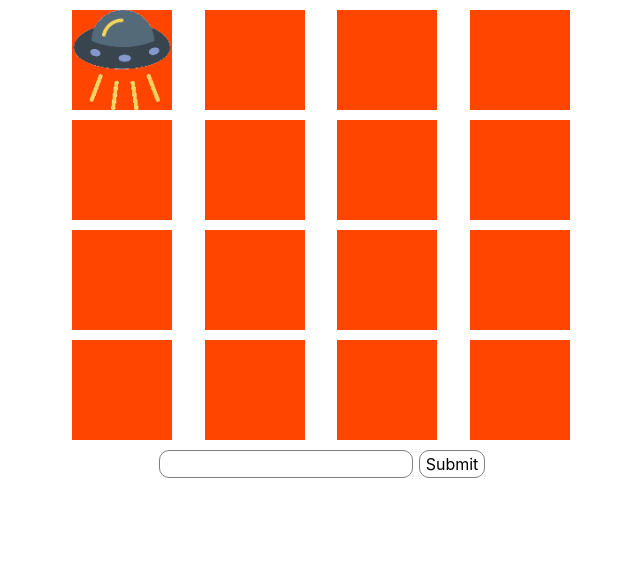
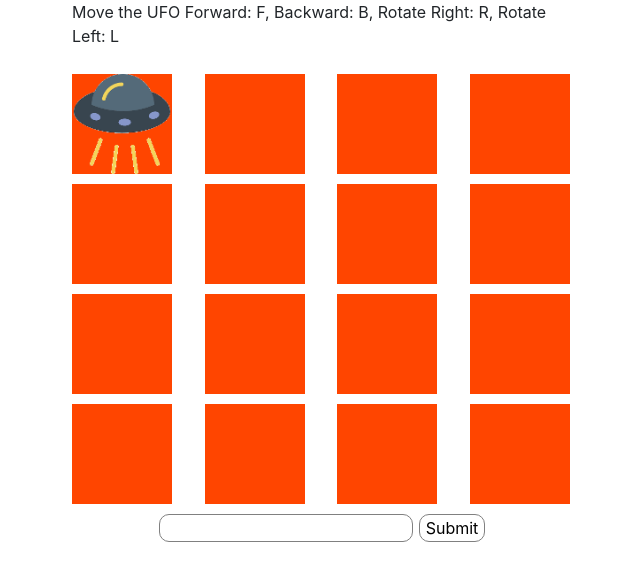
Before and after one commit to juliafowler1/marsrover, a plain HTML site: page index.html in a window 1280 px wide. Shown: the whole page, without its empty margins (318-958 px from the left). Drawn offline with nearby package versions, Linux system fonts and the light colour scheme.

Commit message:
added instructions

```diff
--- a/css/styles.css
+++ b/css/styles.css
@@ -2,6 +2,10 @@
     width: 500px;
     height: 500px;
     margin: auto;
+}
+.instructions {
+    display: flex;
+    justify-content: center;
 }
 .grid-container {
     display: flex;
--- a/index.html
+++ b/index.html
@@ -1,15 +1,25 @@
 <!DOCTYPE html>
 <html lang="en" ng-app="app">
+
 <head>
     <meta charset="UTF-8">
     <meta name="viewport" content="width=device-width, initial-scale=1.0">
     <meta http-equiv="X-UA-Compatible" content="ie=edge">
     <title>Mars Rover</title>
     <link rel="stylesheet" href="css/styles.css">
-    <link rel="stylesheet" href="https://stackpath.bootstrapcdn.com/bootstrap/4.1.3/css/bootstrap.min.css" integrity="sha384-MCw98/SFnGE8fJT3GXwEOngsV7Zt27NXFoaoApmYm81iuXoPkFOJwJ8ERdknLPMO" crossorigin="anonymous">
+    <link rel="stylesheet" href="https://stackpath.bootstrapcdn.com/bootstrap/4.1.3/css/bootstrap.min.css"
+        integrity="sha384-MCw98/SFnGE8fJT3GXwEOngsV7Zt27NXFoaoApmYm81iuXoPkFOJwJ8ERdknLPMO" crossorigin="anonymous">
 </head>
+
 <body>
-    <div id="app-container"><grid-container></grid-container></div>
+    <div id="app-container">
+        <div class="instructions">
+            <p>Move the UFO Forward: F, Backward: B, Rotate Right: R, Rotate Left: L</p>
+        </div>
+
+
+        <grid-container></grid-container>
+    </div>
 
 
 
@@ -19,11 +29,12 @@
 
 
 
-<script src="https://cdnjs.cloudflare.com/ajax/libs/angular.js/1.6.5/angular.js
+    <script src="https://cdnjs.cloudflare.com/ajax/libs/angular.js/1.6.5/angular.js
 "></script>
-<script src="app.module.js"></script>
-<script src="app/gridcontainer/gridcontainer.component.js"></script>
-<script src="app/griditem/griditem.component.js"></script>
-<script src="app/app.service.js"></script>
+    <script src="app.module.js"></script>
+    <script src="app/gridcontainer/gridcontainer.component.js"></script>
+    <script src="app/griditem/griditem.component.js"></script>
+    <script src="app/app.service.js"></script>
 </body>
+
 </html>
```
